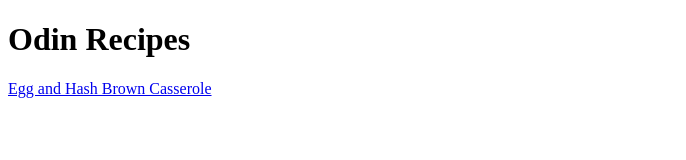
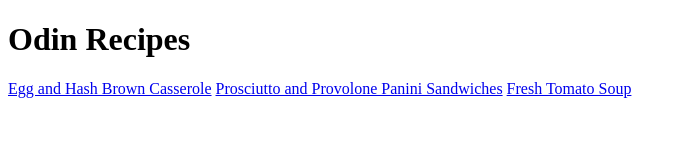
Before and after one commit to sebastian777777/odin-recipes, a plain HTML site: page index.html in a window 1280 px wide. Shown: the whole page, without its empty margins (0-686 px from the left). Drawn offline with Linux system fonts and the light colour scheme.

Commit message:
Add images panini and soup

```diff
--- a/index.html
+++ b/index.html
@@ -9,5 +9,7 @@
   <body>
     <h1>Odin Recipes</h1>
     <a href="/recipes/casserole.html">Egg and Hash Brown Casserole</a>
+    <a href="/recipes/panini.html">Prosciutto and Provolone Panini Sandwiches</a>
+    <a href="/recipes/soup.html">Fresh Tomato Soup</a>
   </body>
 </html>
```
Also changed, not shown: images/panini.webp (added), images/tomato-soup.webp (added).
